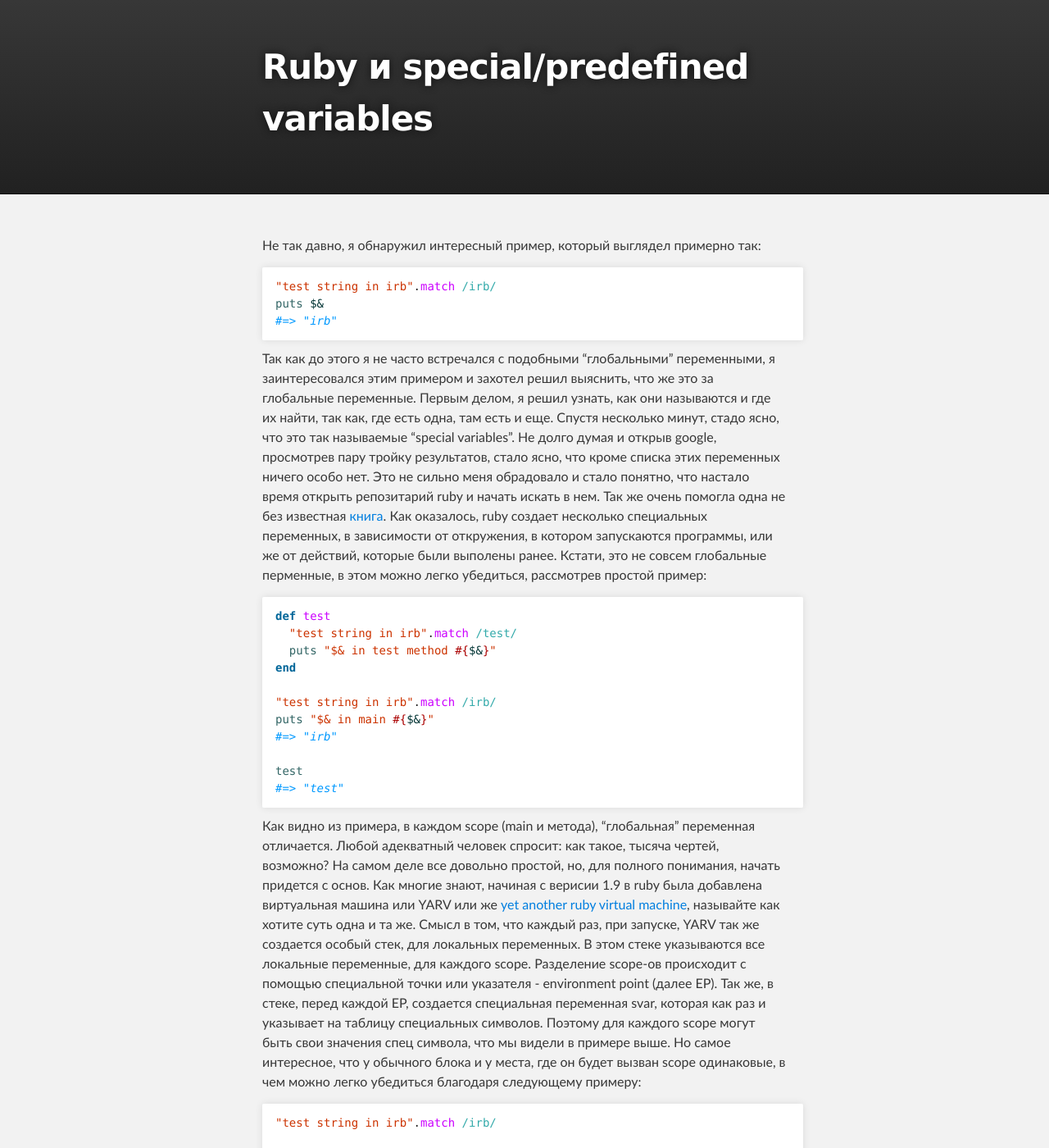
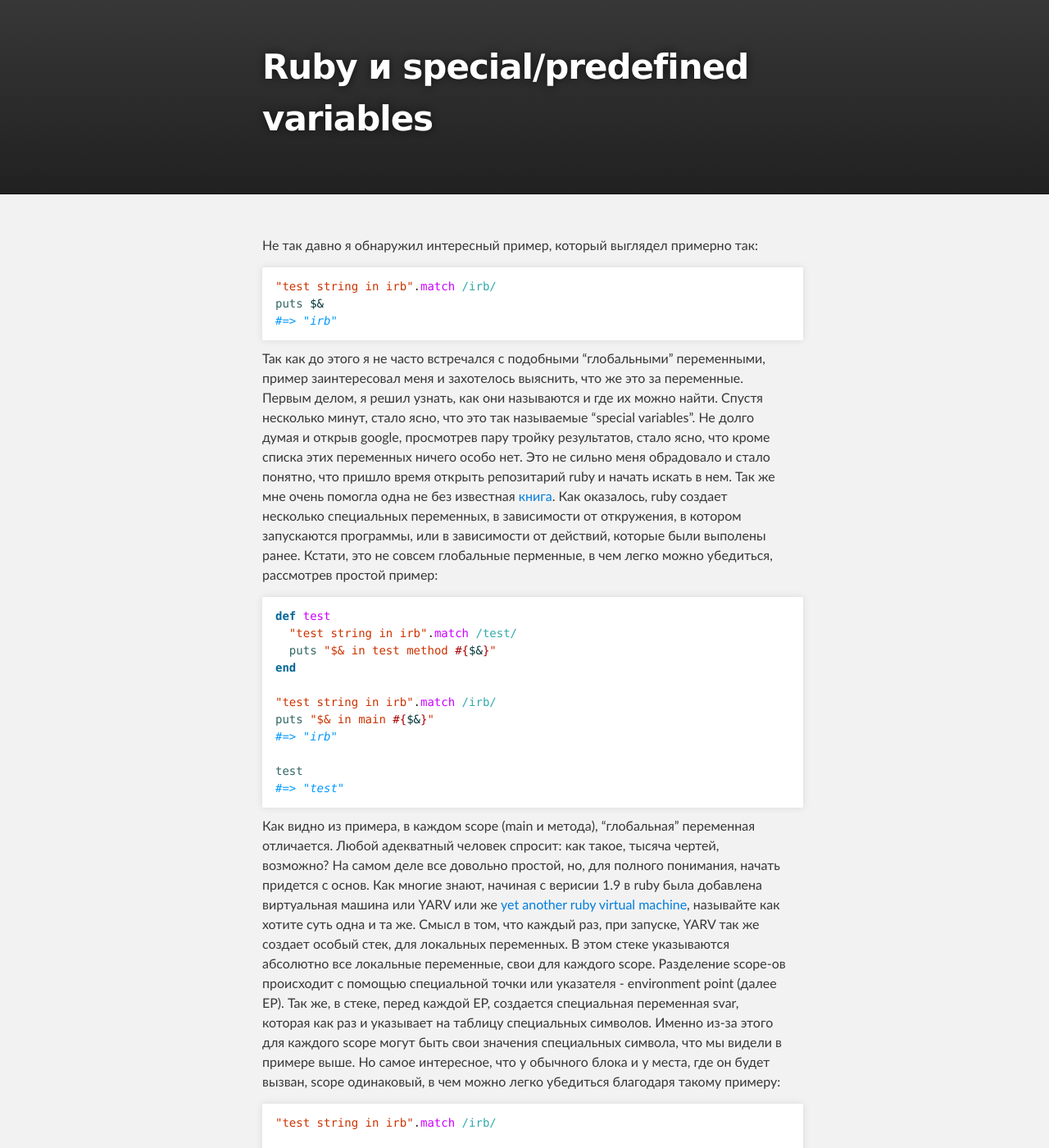
Before and after one commit to davydovanton/davydovanton.github.io, a Jekyll site: the page built from _posts/2014-01-15-ruby-and-predefined-global-variables.markdown, in a window 1280 px wide and 1400 px high. Shown: the whole window at 82% size. Built offline with Jekyll 4.4.1, drawn with Linux system fonts in a browser that asks for light colours; Markdown is read by kramdown in place of the engine named in the settings; comment, search, counter and statistics services are not loaded; some of the changed text lies outside the part shown.

```diff
--- a/_posts/2014-01-15-ruby-and-predefined-global-variables.markdown
+++ b/_posts/2014-01-15-ruby-and-predefined-global-variables.markdown
@@ -3,7 +3,7 @@
 title: "Ruby и special/predefined variables"
 ---
 
-Не так давно, я обнаружил интересный пример, который выглядел примерно так:
+Не так давно я обнаружил интересный пример, который выглядел примерно так:
 
 {% highlight ruby %}
 "test string in irb".match /irb/
@@ -11,9 +11,9 @@
 #=> "irb"
 {% endhighlight %}
 
-Так как до этого я не часто встречался с подобными "глобальными" переменными, я заинтересовался этим примером и захотел решил выяснить, что же это за глобальные переменные.
-Первым делом, я решил узнать, как они называются и где их найти, так как, где есть одна, там есть и еще. Спустя несколько минут, стадо ясно, что это так называемые "special variables". Не долго думая и открыв google, просмотрев пару тройку результатов, стало ясно, что кроме списка этих переменных ничего особо нет. Это не сильно меня обрадовало и стало понятно, что настало время открыть репозитарий ruby и начать искать в нем. Так же очень помогла одна не без известная [книга](http://patshaughnessy.net/ruby-under-a-microscope).
-Как оказалось, ruby создает несколько специальных переменных, в зависимости от откружения, в котором запускаются программы, или же от действий, которые были выполены ранее. Кстати, это не совсем глобальные перменные, в этом можно легко убедиться, рассмотрев простой пример:
+Так как до этого я не часто встречался с подобными "глобальными" переменными, пример заинтересовал меня и захотелось выяснить, что же это за переменные.
+Первым делом, я решил узнать, как они называются и где их можно найти. Спустя несколько минут, стало ясно, что это так называемые "special variables". Не долго думая и открыв google, просмотрев пару тройку результатов, стало ясно, что кроме списка этих переменных ничего особо нет. Это не сильно меня обрадовало и стало понятно, что пришло время открыть репозитарий ruby и начать искать в нем. Так же мне очень помогла одна не без известная [книга](http://patshaughnessy.net/ruby-under-a-microscope).
+Как оказалось, ruby создает несколько специальных переменных, в зависимости от откружения, в котором запускаются программы, или в зависимости от действий, которые были выполены ранее. Кстати, это не совсем глобальные перменные, в чем легко можно убедиться, рассмотрев простой пример:
 
 {% highlight ruby %}
 def test
@@ -29,8 +29,8 @@
 #=> "test"
 {% endhighlight %}
 
-Как видно из примера, в каждом scope (main и метода), "глобальная" переменная отличается. Любой адекватный человек спросит: как такое, тысяча чертей, возможно? На самом деле все довольно простой, но, для полного понимания, начать придется с основ. Как многие знают, начиная с верисии 1.9 в ruby была добавлена виртуальная машина или YARV или же [yet another ruby virtual machine](http://atdot.net/yarv/), называйте как хотите суть одна и та же. Смысл в том, что каждый раз, при запуске, YARV так же создается особый стек, для локальных переменных. В этом стеке указываются все локальные переменные, для каждого scope. Разделение scope-ов происходит с помощью специальной точки или указателя - environment point (далее EP). Так же, в стеке, перед каждой EP, создается специальная переменная svar, которая как раз и указывает на таблицу специальных символов. Поэтому для каждого scope могут быть свои значения спец символа, что мы видели в примере выше.
-Но самое интересное, что у обычного блока и у места, где он будет вызван scope одинаковые, в чем можно легко убедиться благодаря следующему примеру:
+Как видно из примера, в каждом scope (main и метода), "глобальная" переменная отличается. Любой адекватный человек спросит: как такое, тысяча чертей, возможно? На самом деле все довольно простой, но, для полного понимания, начать придется с основ. Как многие знают, начиная с верисии 1.9 в ruby была добавлена виртуальная машина или YARV или же [yet another ruby virtual machine](http://atdot.net/yarv/), называйте как хотите суть одна и та же. Смысл в том, что каждый раз, при запуске, YARV так же создает особый стек, для локальных переменных. В этом стеке указываются абсолютно все локальные переменные, свои для каждого scope. Разделение scope-ов происходит с помощью специальной точки или указателя - environment point (далее EP). Так же, в стеке, перед каждой EP, создается специальная переменная svar, которая как раз и указывает на таблицу специальных символов. Именно из-за этого для каждого scope могут быть свои значения специальных символа, что мы видели в примере выше.
+Но самое интересное, что у обычного блока и у места, где он будет вызван, scope одинаковый, в чем можно легко убедиться благодаря такому примеру:
 
 {% highlight ruby %}
 "test string in irb".match /irb/
@@ -135,8 +135,8 @@
 
 ___
 
-Так где же определены эти переменные в исходном коде ruby? Как оказалось, все не так сложно, как кажется. Определенны эти переменные в файле [parse.y](https://github.com/ruby/ruby/blob/v2_1_0/parse.y#L7950) примерно на 7950-той строке (да да, файл не очень большой, всего 11.5к строк кода =\ ). Для тех, кто не в курсе, файл parse.y - грамматический файл интерпритатора, благодаря которому происходит разбиение написанного вами кода на токены(лексемы, указатели), которые в последующем преобразуются в AST структуру, а затем в YARV структуру, ну а дальше в машинный код, который в последующем и будет выполняется.
-Как не трудно заметить, case функция ищет совпадение символа "$" и спец символов (блок case), после чего передает их функции set_yylval_name:
+Так где же определены эти переменные в исходном коде ruby? Как оказалось, все не так сложно, как кажется. Определенны эти переменные в файле [parse.y](https://github.com/ruby/ruby/blob/v2_1_0/parse.y#L7950) примерно на 7950-той строке (да да, файл не очень большой, всего 11.5к строк кода). Для тех, кто не в курсе, parse.y - грамматический файл интерпритатора, благодаря которому происходит разбиение написанного вами кода на токены (лексемы/указатели), которые в последующем преобразуются в AST структуру, а затем в YARV структуру, ну а дальше в машинный код, который в последующем и будет выполняется.
+Как не трудно заметить, case функция ищет совпадение символа "$" и специальных символов (блок case), после чего передает их функции set_yylval_name:
 
 {% highlight c %}
 7965: case '~':                /* $~: match-data */
```
Also changed, not shown: other parts of _posts/2014-01-15-ruby-and-predefined-global-variables.markdown (+2 -2 lines), 2 other files.
